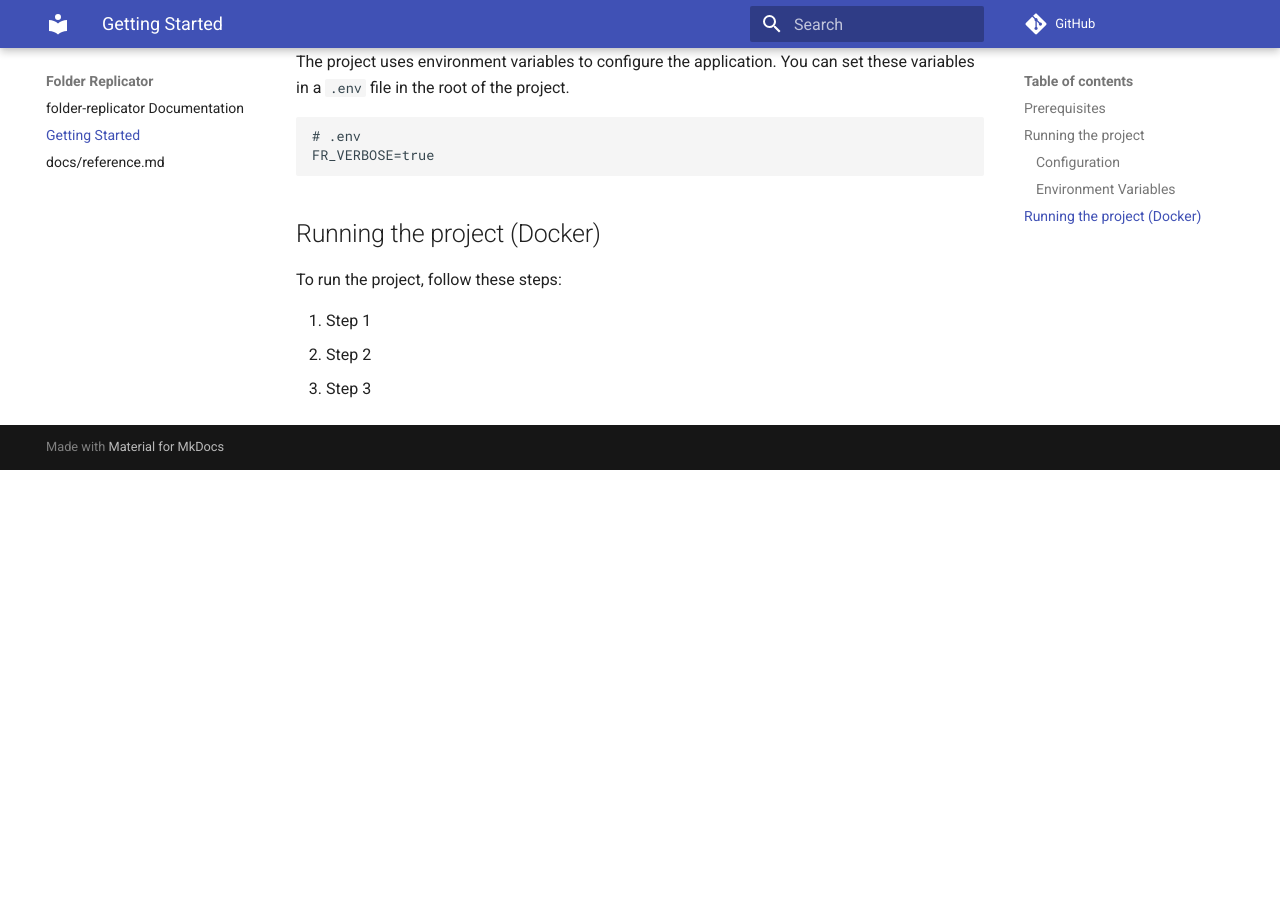
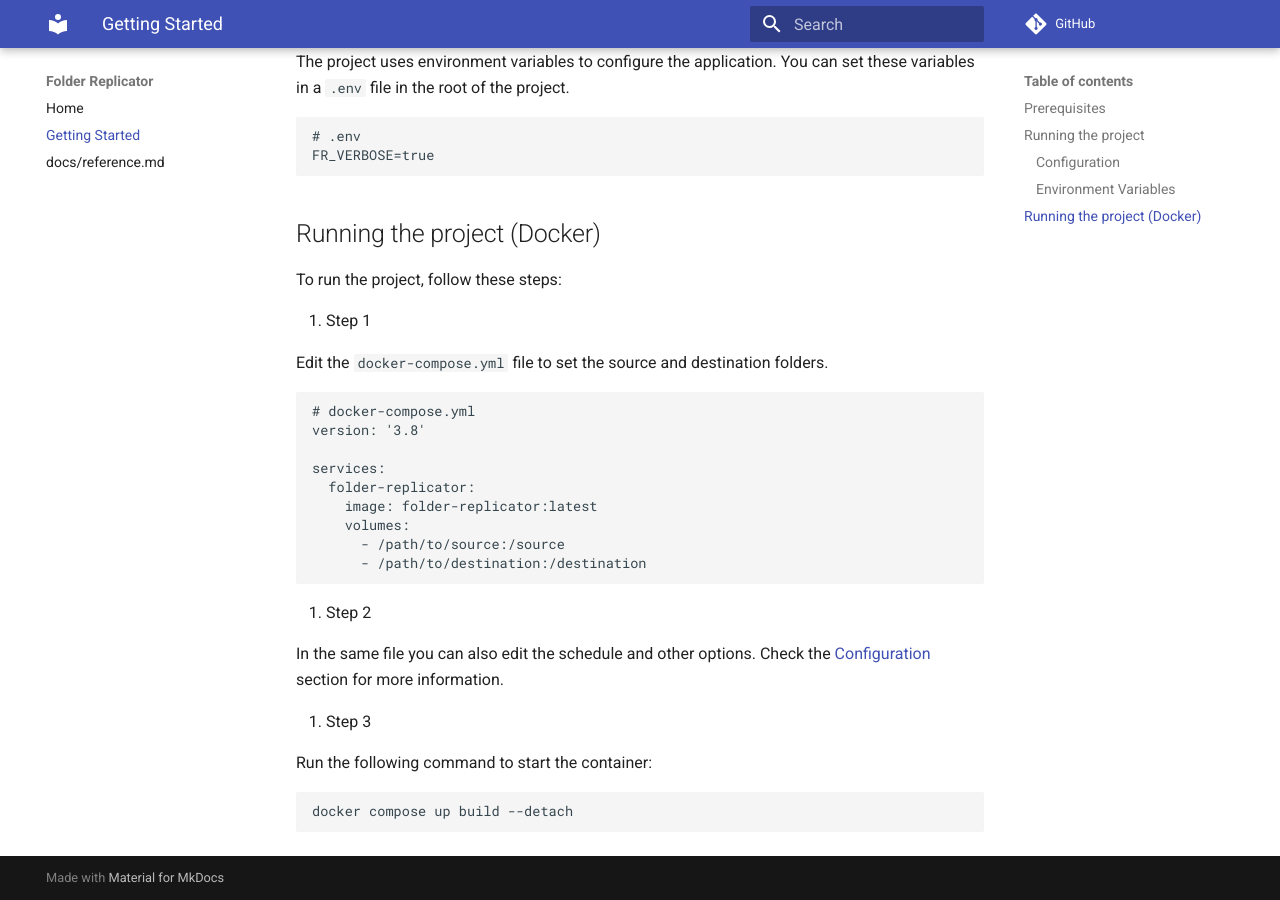
Before and after one commit to pmpbaptista/folder-replicator, an MkDocs documentation site: the page built from docs/getting-started.md, in a window 1280 px wide and 900 px high, scrolled down 1124 px. Built offline with MkDocs 1.6.1 and Material for MkDocs 9.7.7, drawn with Linux system fonts in a browser that asks for light colours; comment, search, counter and statistics services are not loaded; before the commit the page ends 1594 px from its top, so only the background shows below that.

Commit message:
Add docker-compose.yml file Update docs with dockerized version instructions

````diff
--- a/docs/getting-started.md
+++ b/docs/getting-started.md
@@ -1,6 +1,7 @@
 # Getting Started
 
-This is a guide to help you get started with the project. It will walk you through the steps to get the project up and running on your local machine.
+This is a guide to help you get started with the project. It will walk you through the steps to get the project
+up and running on your local machine.
 
 ## Prerequisites
 
@@ -28,7 +29,8 @@ poetry run folder-replicator --help
 
 ### Configuration
 
-The execution of the project can be configured using command-line arguments. You can see the available options by running the following command:
+The execution of the project can be configured using command-line arguments. You can see the available options by
+running the following command:
 
 ```sh
 poetry run folder-replicator --help
@@ -56,5 +58,30 @@ FR_VERBOSE=true
 To run the project, follow these steps:
 
 1. Step 1
+
+Edit the `docker-compose.yml` file to set the source and destination folders.
+
+```yml
+# docker-compose.yml
+version: '3.8'
+
+services:
+  folder-replicator:
+    image: folder-replicator:latest
+    volumes:
+      - /path/to/source:/source
+      - /path/to/destination:/destination
+```
+
 2. Step 2
+
+In the same file you can also edit the schedule and other options.
+Check the [Configuration](#configuration) section for more information.
+
 3. Step 3
+
+Run the following command to start the container:
+
+```sh
+docker compose up build --detach
+```
````
Also changed, not shown: docker-compose.yml (added, +13 -0 lines), docs/index.md (+10 -6 lines), 1 other file.
